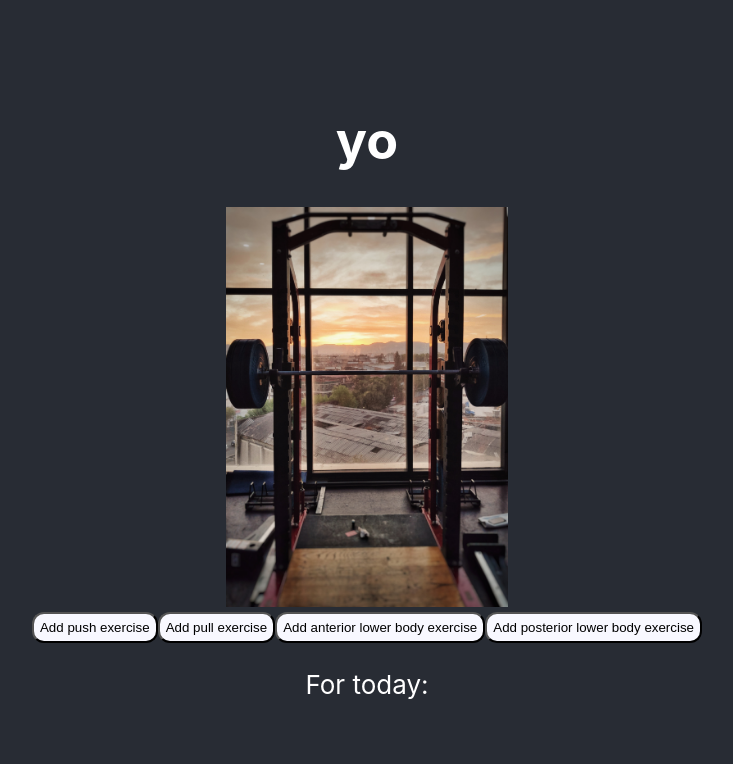
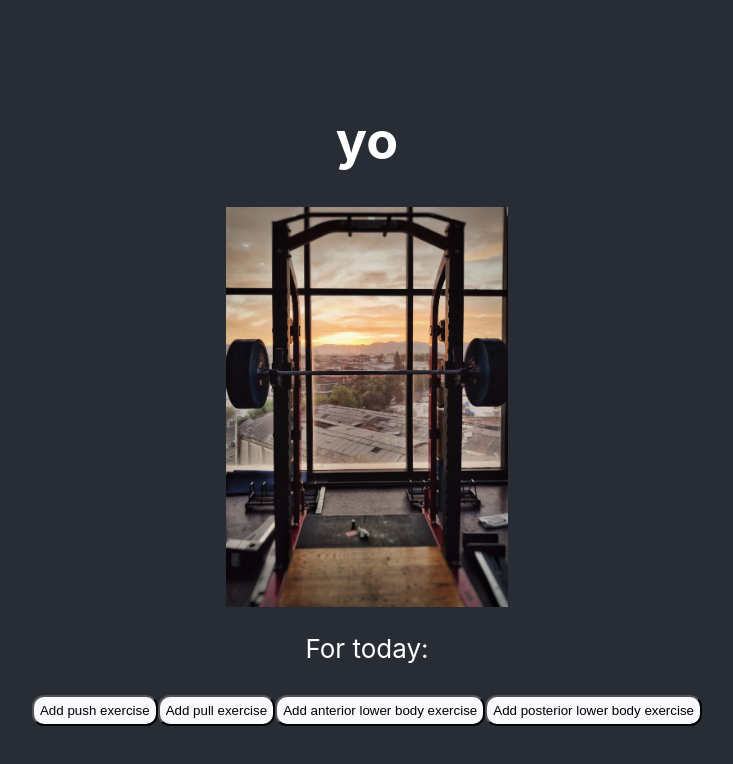
Before and after one commit to Bailzilla/Bailzilla.github.io, a React (Create React App) app in the folder my-app/: page / in a window 1280 px wide. Shown: the top 764 px of the page, without its empty margins (273-1006 px from the left). Built offline with nearby package versions, Linux system fonts and the light colour scheme; no server answers.

Commit message:
moving workout above buttons

```diff
--- a/my-app/src/App.js
+++ b/my-app/src/App.js
@@ -10,6 +10,7 @@ function App() {
         <h1 id='quote'>yo</h1>
         <img src={logo} className="App-logo" alt="logo" />
 
+        <p id="work">For today: </p>
 
         <div className = 'container'>
           <button className='button' onClick={alert('hi')} >Add push exercise</button>
@@ -18,7 +19,7 @@ function App() {
           <button className='button' >Add posterior lower body exercise</button>
         </div>
 
-        <p id="work">For today: </p>
+
 
       </header>
     </div>
```
